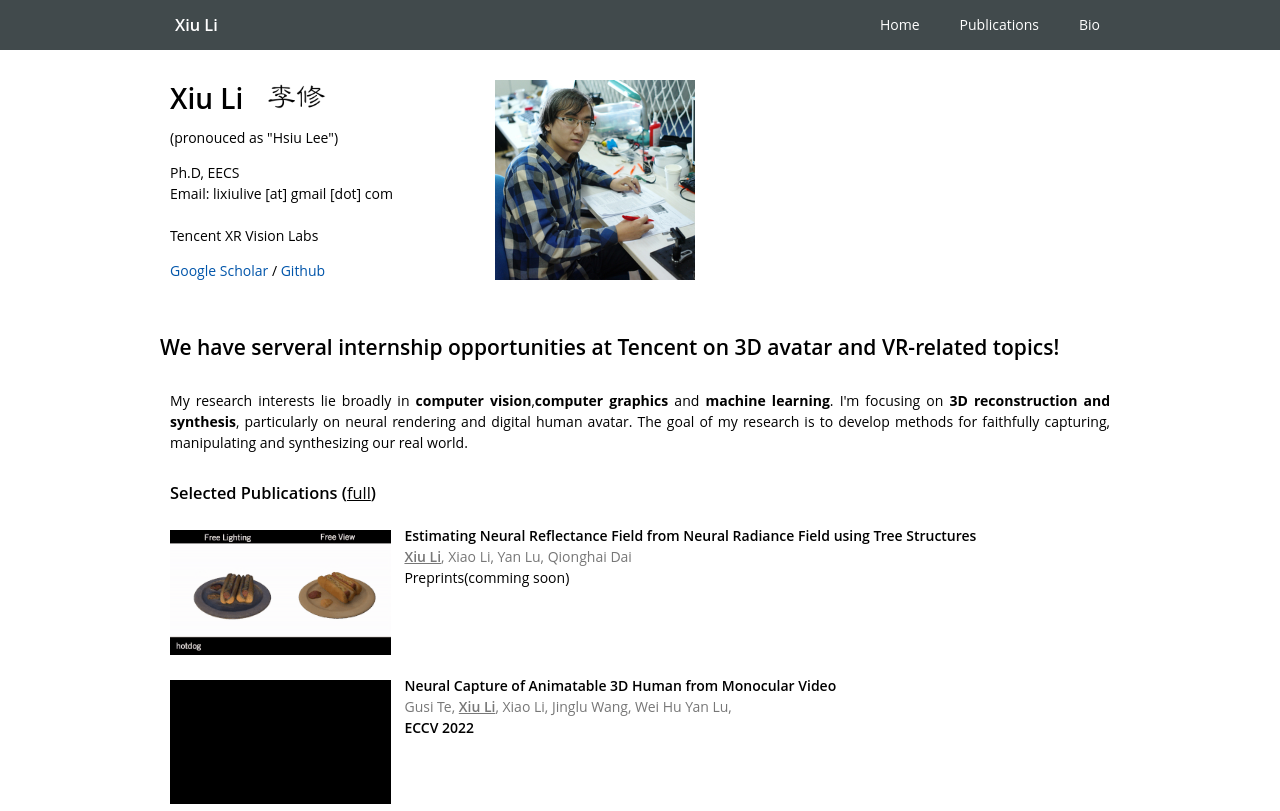
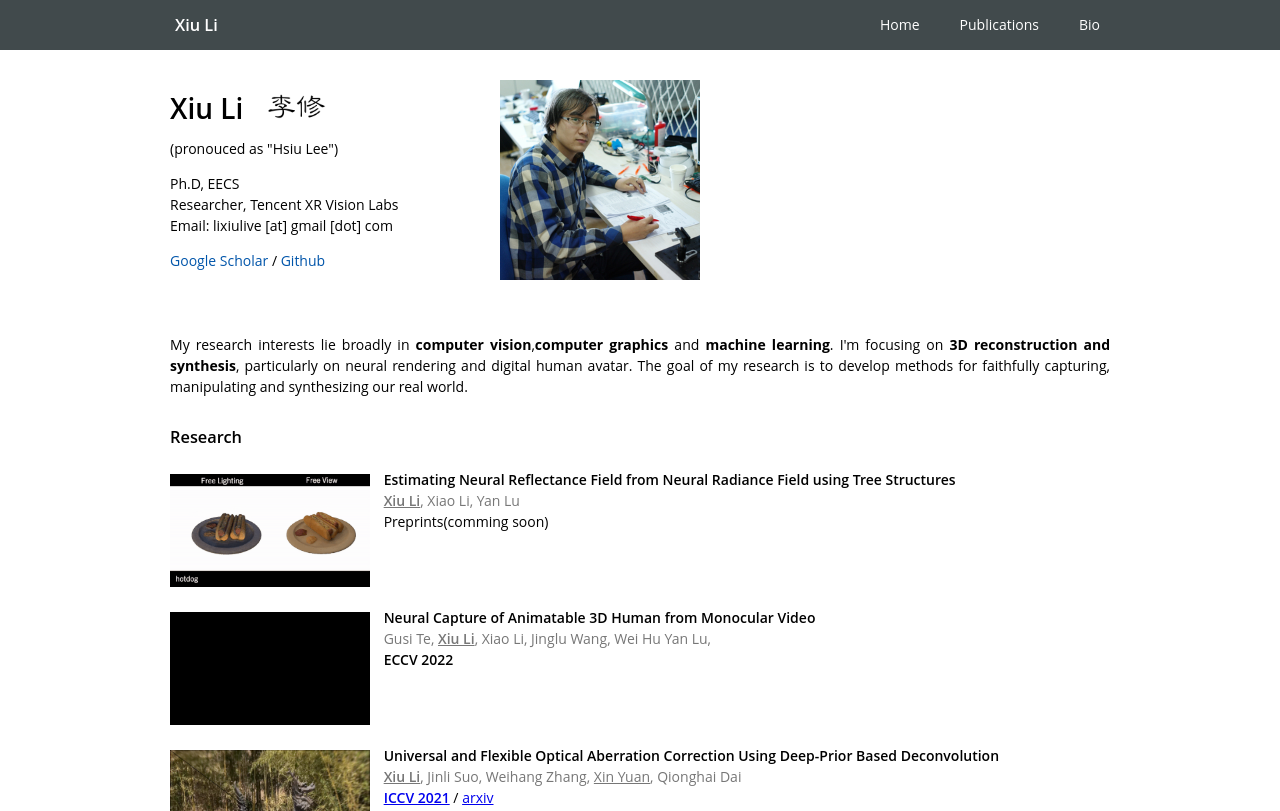
Before and after one commit to leehsiu/leehsiu.github.io, a plain HTML site: page index.html in a window 1280 px wide. Shown: the top 811 px of the page. Drawn offline with Linux system fonts and the light colour scheme.

Commit message:
eccv2022

```diff
--- a/css/main.css
+++ b/css/main.css
@@ -139,7 +139,7 @@ div.nav a:link, div.nav a:visited, div.subnav a:link, div.subnav a:visited{
     padding-bottom:20px
 }
  div.publication div.img{
-    max-width:300px;
+    max-width:200px;
     padding-right:0px;
     padding-top:5px
 }
@@ -166,6 +166,7 @@ div.nav a:link, div.nav a:visited, div.subnav a:link, div.subnav a:visited{
     border-top:50px solid transparent;
     margin-top:-50px
 }
+
  @media only screen and (max-width: 599px) {
      div.ftsubheader{
         padding-left:10px;
--- a/index.html
+++ b/index.html
@@ -30,9 +30,9 @@
           <p>
           </p>
           <div>Ph.D, EECS</div>
+
+          <a>Researcher, Tencent XR Vision Labs</a>
           <div>Email:&nbsp;lixiulive [at] gmail [dot] com</div>
-          <br>
-          <a>Tencent XR Vision Labs</a>
           <p>
             <span><a href="https://scholar.google.com/citations?user=IUDoicYAAAAJ&hl=en">Google
                 Scholar</a></span> /
@@ -41,9 +41,6 @@
         </div>
         <div class="img"><img class="img_responsive" src="./img/LiXiu-300px.jpg" alt="Photo"></div>
       </div>
-      <h2>
-        We have serveral internship opportunities at Tencent on 3D avatar and VR-related topics!
-      </h2>
       <div class="text">
         <p align="justify">
           My research interests lie broadly in <b>computer vision</b>,<b>computer graphics</b> and <b>machine learning</b>.
@@ -53,18 +50,14 @@
     </div>
 
 
-    <!-- TODO: change this part to JS-based parsing, use a json file to denote each content-->
+    <!-- TODO: change this part to JS-based parsing-->
     <div class="content anchor" id="publications" data-scroll-id="publications" tabindex="-1" style="outline: none;">
       <div class="text" style="z-index:1;position:relative">
-        <h3 style="margin-bottom:0em">
-          Selected Publications
-          (<a href="https://scholar.google.com/citations?user=IUDoicYAAAAJ&hl=en"
-            style="text-decoration: underline; color: rgb(0, 0, 0);font-weight: normal">full</a>)
-        </h3>
+        <h3 style="margin-bottom:0em">Research</h3>
       </div>
       <div id="pubs">
+
         <div class="text anchor">&nbsp;</div>
-
           <div class="publication">
           <div class="img"><img class="img_responsive" src="./img/nref.gif" alt="uabc"></div>
           <div class="text">
@@ -74,8 +67,7 @@
             <div class="authors">
               <span class="author self"><a href="https://leehsiu.github.io">Xiu Li</a></span>,
               <span class="author"><a>Xiao Li</a></span>,
-              <span class="author"><a>Yan Lu</a></span>,
-              <span class="author"><a>Qionghai Dai</a></span>
+              <span class="author"><a>Yan Lu</a></span>
             </div>
             <div class="publinks">
               <span class="tag"><a>Preprints(comming soon)</a></span>
@@ -146,6 +138,7 @@
             </div>
           </div>
         </div>
+
         <div class="publication">
           <div class="img"><img class="img_responsive" src="./img/densecap.gif" alt="densecap"></div>
           <div class="text">
@@ -187,7 +180,8 @@
             </div>
           </div>
         </div>
-      </div> <!-- pubs -->
+      </div>
+      <!-- pubs -->
     </div>
     <!--end of publication segment-->
 
@@ -210,9 +204,10 @@
         </ul>
       </div>
     </div>
+    <!--end of bio segment-->
 
-    <!--end of bio segment-->
-    <div class="content anchor" id="bio" style="z-index:1;position:relative">
+
+    <div class="content anchor" style="z-index:1;position:relative">
       <div class="text">
         <h3 style="margin-bottom:.5em">Links</h3>
         <ul style="padding-bottom:1em">
```
Also changed, not shown: 1 other file.
